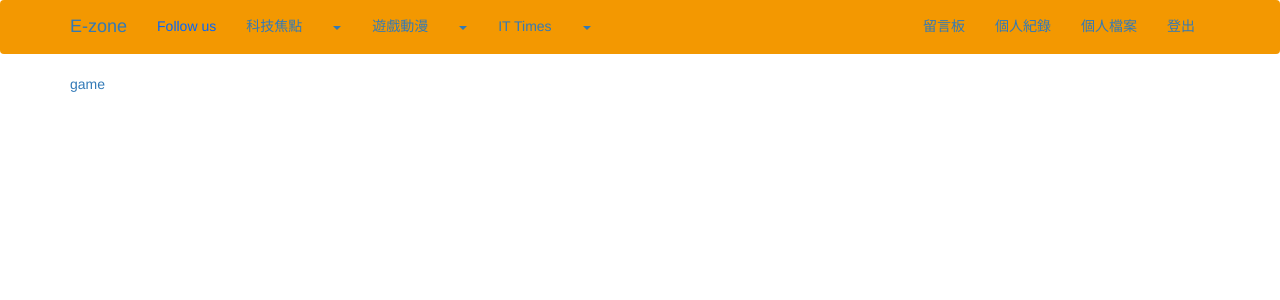
After one commit to heirychan/flask-fyp, a Flask app: page /games in a window 1280 px wide. The commit adds this page. Shown: the top 300 px of the page. Run offline with Flask 2, Linux system fonts and the light colour scheme; the visitor is signed in with stand-in values (Sample User, id 1); data comes from the database, SQL or seed files in the repository; both versions use the stored data as it was after the commit; some libraries are stand-ins or nearby versions.

Commit message:
merge island code

```diff
--- a/app/main/routes.py
+++ b/app/main/routes.py
@@ -134,7 +134,19 @@ def ittonly():
 @bp.route('/animax', methods=['GET', 'POST'])
 @login_required
 def animax():
-    return render_template('animax.html', title=_('Animax'))
+    return render_template('animax/animax.html', title=_('Animax'))
+
+
+@bp.route('/games', methods=['GET', 'POST'])
+@login_required
+def games():
+    return render_template('animax/games.html', title=_('Games'))
+
+
+@bp.route('/anitoy', methods=['GET', 'POST'])
+@login_required
+def anitoy():
+    return render_template('animax/anitoy.html', title=_('AnimeToy'))
 
 
 @bp.route('/explore')
--- /dev/null
+++ b/app/templates/animax/anitoy.html
@@ -0,0 +1,4 @@
+{% extends "base.html" %}
+{% block current_app_content %}
+    <a>ani</a>
+{% endblock %}
--- /dev/null
+++ b/app/templates/animax/games.html
@@ -0,0 +1,4 @@
+{% extends "base.html" %}
+{% block current_app_content %}
+    <a>game</a>
+{% endblock %}
--- a/app/templates/base.html
+++ b/app/templates/base.html
@@ -33,7 +33,14 @@
                             <li><a class="dropdown-item" href="{{ url_for('main.pcnew') }}">電腦消息</a></li>
                         </ul>
                     </li>
-                    <li><a href="{{ url_for('main.animax') }}">{{ _('遊戲動漫') }}</a></li>
+                    <li><a class="nav-link" href="{{ url_for('main.animax') }}">{{ _('遊戲動漫') }}</a></li>
+                        <li class="nav-item dropdown">
+                            <a class="btn dropdown-toggle" type="button" data-toggle="dropdown" aria-haspopup="false" aria-expanded="false"><span class="caret"></span></a>
+                            <ul class="dropdown-menu">
+                                <li><a class="dropdown-item" href="{{ url_for('main.games') }}">電競遊戲</a></li>
+                                <li><a class="dropdown-item" href="{{ url_for('main.anitoy') }}">動漫玩具</a></li>
+                            </ul>
+                        </li>
                     <li><a class="nav-link" href="{{ url_for('main.itt') }}">{{ _('IT Times') }}</a></li>
                         <li class="nav-item dropdown">
                             <a class="btn dropdown-toggle" type="button" data-toggle="dropdown" aria-haspopup="false" aria-expanded="false"><span class="caret"></span></a>
```
Also changed, not shown: app/templates/itt/itt.html (+4 -4 lines), app.db, app/templates/animax/animax.html (renamed from app/templates/animax.html).
